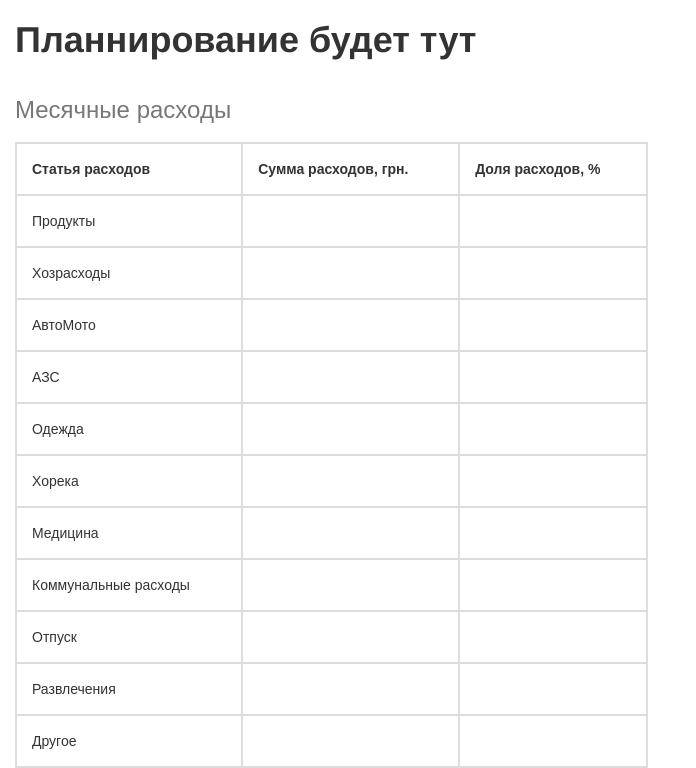
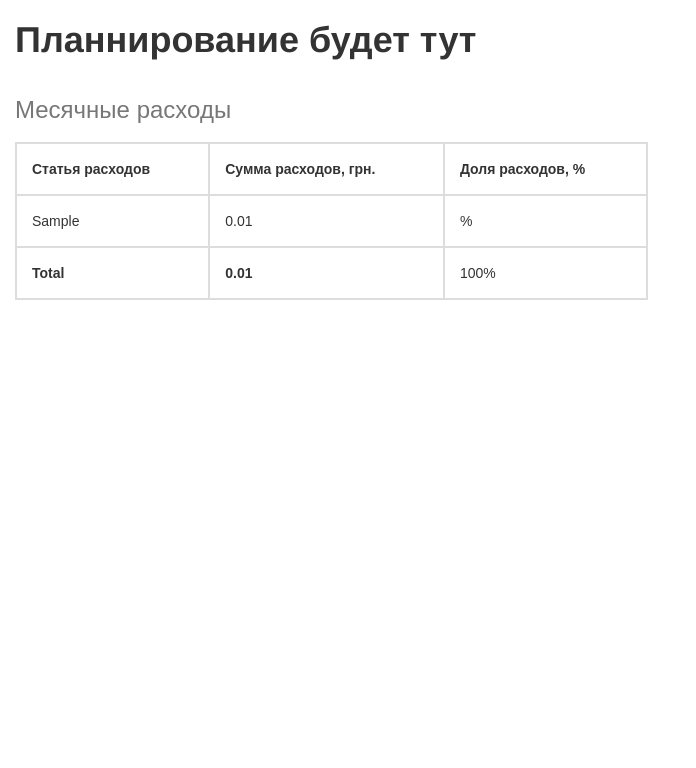
Before and after one commit to garry8888/siteproject, a Django app: page /analytics/planning/ in a window 1280 px wide. Shown: the part 100-868 px from the top of the page, without its empty margins (0-696 px from the left). After the commit the page ends 400 px from the top, so only its background shows below. Run offline with Django 3.2, Linux system fonts and the light colour scheme; tables that the repository leaves empty hold one stand-in row (values such as "Sample post"); some libraries are stand-ins or nearby versions.

Commit message:
refactor

```diff
--- a/grafic_matplotlib/templates/grafic_matplotlib/includes/table.html
+++ b/grafic_matplotlib/templates/grafic_matplotlib/includes/table.html
@@ -8,60 +8,18 @@
                         <th>Сумма расходов, грн.</th>
                         <th>Доля расходов, %</th>
                     </tr>
+                    {% for data in amount_expenses %}
+                    {% for k, v in data.items %}
                     <tr>
-                        <td>Продукты</td>
-                        <td></td>
-                        <td></td>
+                        <td>{{k}}</td>
+                        <td>{{v}}</td>
+                        <td>%</td>
                     </tr>
+                    {% endfor %}{% endfor %}
                     <tr>
-                        <td>Хозрасходы</td>
-                        <td></td>
-                        <td></td>
-                    </tr>
-                    <tr>
-                        <td>АвтоМото</td>
-                        <td></td>
-                        <td></td>
-                    </tr>
-                    <tr>
-                        <td>АЗС</td>
-                        <td></td>
-                        <td></td>
-                    </tr>
-                    <tr>
-                        <td>Одежда</td>
-                        <td></td>
-                        <td></td>
-                    </tr>
-                    <tr>
-                        <td>Хорека</td>
-                        <td></td>
-                        <td></td>
-                    </tr>
-                    <tr>
-                        <td>Медицина</td>
-                        <td></td>
-                        <td></td>
-                    </tr>
-                    <tr>
-                        <td>Коммунальные расходы</td>
-                        <td></td>
-                        <td></td>
-                    </tr>
-                    <tr>
-                        <td>Отпуск</td>
-                        <td></td>
-                        <td></td>
-                    </tr>
-                    <tr>
-                        <td>Развлечения</td>
-                        <td></td>
-                        <td></td>
-                    </tr>
-                    <tr>
-                        <td>Другое</td>
-                        <td></td>
-                        <td></td>
+                        <td><strong>Total</strong></td>
+                        <td><strong>{{sum_expenses}}</strong></td>
+                        <td>100%</td>
                     </tr>
                     {% load static %}
                     <link rel="stylesheet" href="{% static 'css/table.css' %}">
```
